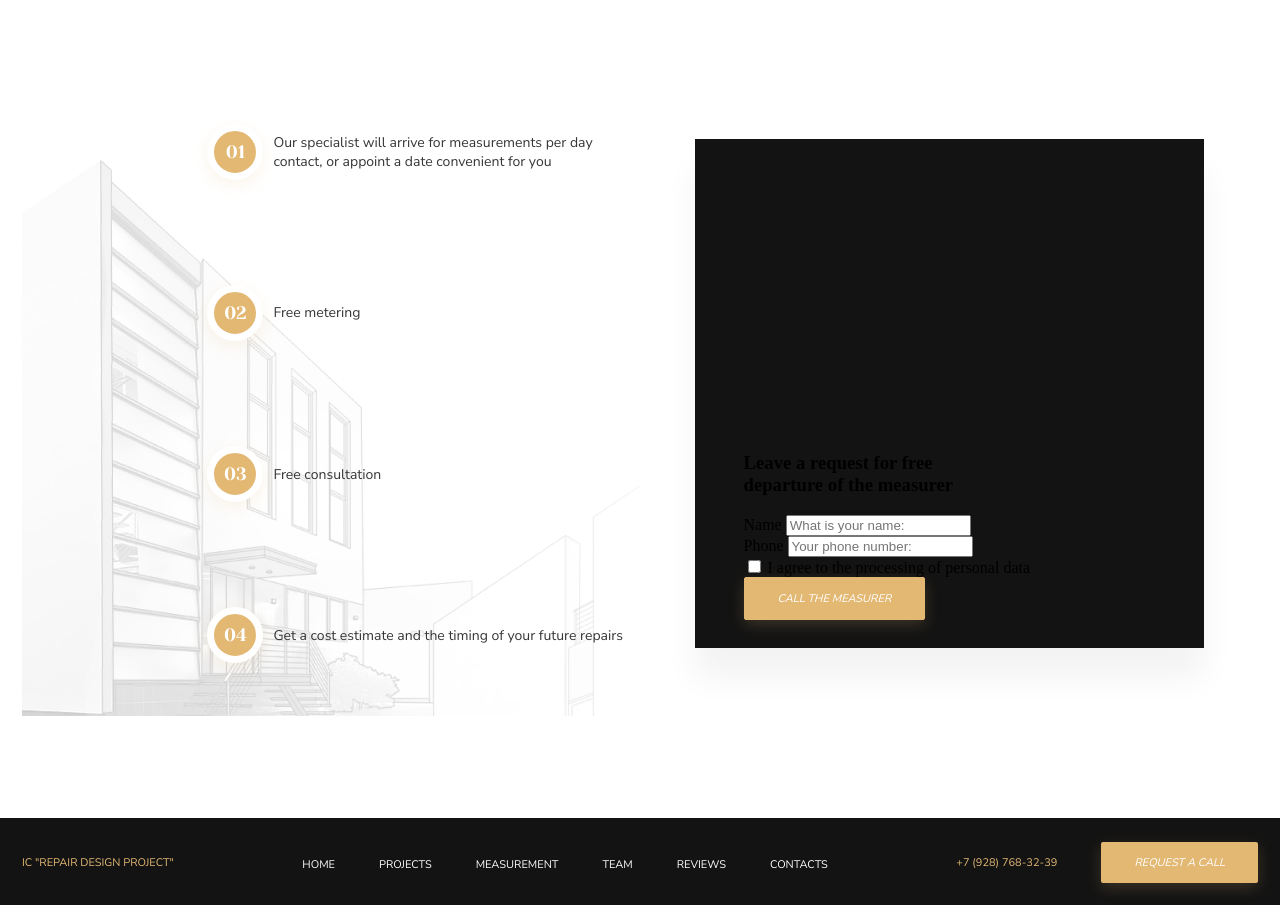
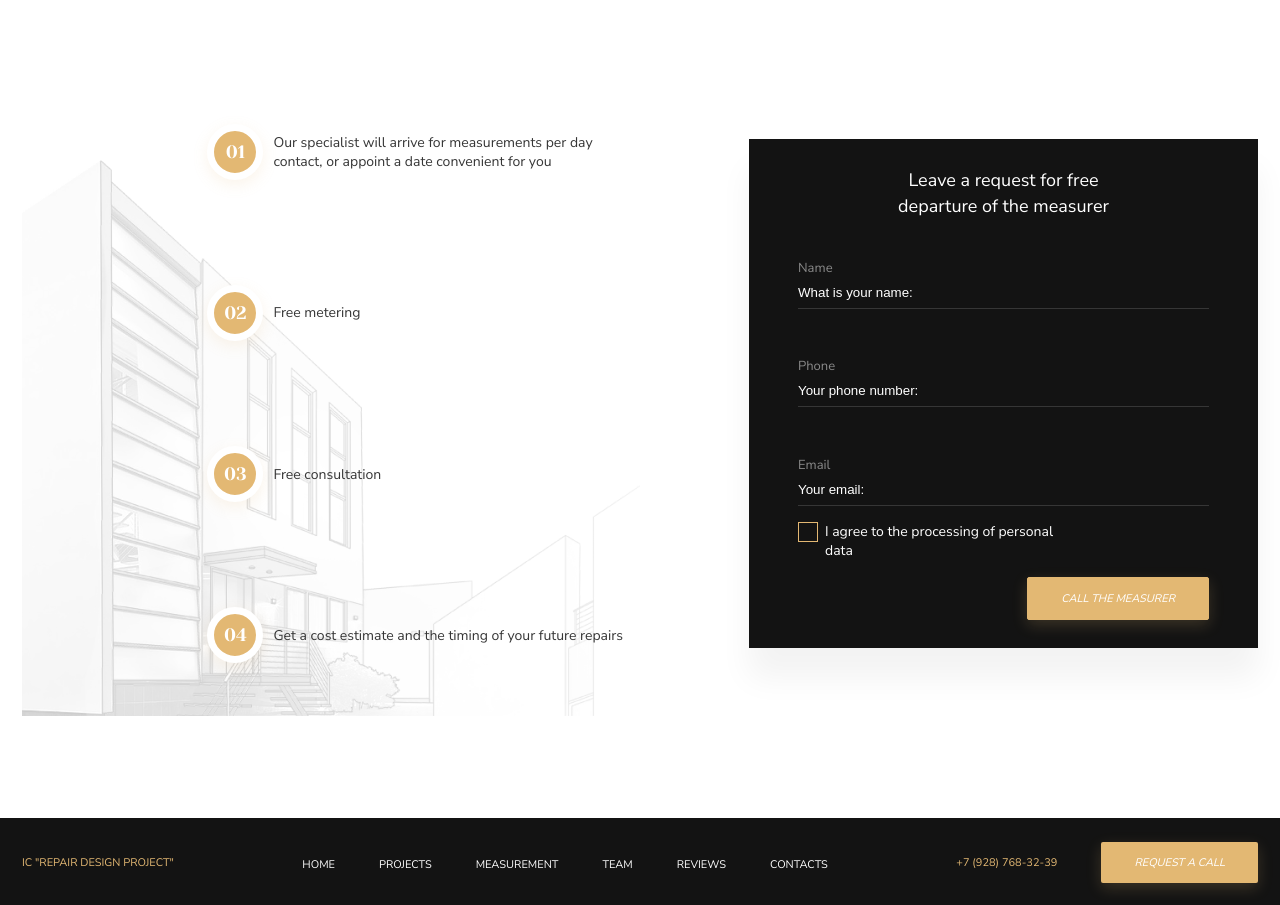
Before and after one commit to AKD8347/desing_website_page, a plain HTML site: page index.html in a window 1280 px wide. Shown: the part 3340-4245 px from the top of the page. Drawn offline with Linux system fonts and the light colour scheme.

Commit message:
start request section

```diff
--- a/index.html
+++ b/index.html
@@ -238,24 +238,29 @@
         </div>
         <div class="request__blank">
             <form class="request__form">
-                <h3>Leave a request for free <br>
+                <h3 class="request__form-title">Leave a request for free <br>
                     departure of the measurer</h3>
                 <div class="request__element">
-                    <label class="request__label" for="name">Name</label>
+                    <label class="request__label" for="req_name">Name</label>
                     <input id="req_name" class="request__text" type="text" placeholder="What is your name:">
                 </div>
                 <div class="request__element">
-                    <label class="request__label" for="name">Phone</label>
+                    <label class="request__label" for="req_phone">Phone</label>
                     <input id="req_phone" class="request__text" type="text" placeholder="Your phone number:">
                 </div>
                 <div class="request__element">
+                    <label class="request__label" for="req_mail">Email</label>
+                    <input id="req_mail" class="request__text" type="text" placeholder="Your email:">
+                </div>
+                <div class="request__element">
                     <input id="req_personal" class="request__checkbox" type="checkbox">
-                    <label class="request__label--checkbox" for="personal">I agree to the processing of personal
+                    <label class="request__label--checkbox" for="req_personal">I agree to the processing of personal
+                        <br>
                         data</label>
                 </div>
-                <div class="request__element">
+
                     <button type="button" class="button request__form--btn">Call the measurer</button>
-                </div>
+
             </form>
         </div>
     </div>
--- a/scss/_control.scss
+++ b/scss/_control.scss
@@ -292,7 +292,16 @@
       color: #FFFFFF;
       background-color: transparent;
       border-bottom: 1px solid #fff;
+
+      &::-webkit-input-placeholder {
+        color: white;
+      }
     }
+
+    &:focus {
+      outline: none;
+    }
+
   }
 
   &__checkbox:checked, &__checkbox:not(:checked) {
--- a/scss/_request.scss
+++ b/scss/_request.scss
@@ -8,6 +8,10 @@
   padding-top: 230px;
   padding-bottom: 102px;
   box-sizing: border-box;
+
+  @media screen and (max-width: 660px) {
+    display: none;
+  }
 
   &__list {
     display: flex;
@@ -21,6 +25,10 @@
     background-repeat: no-repeat;
     -webkit-background-size: cover;
     background-size: cover;
+
+    @media screen and (max-width: 1024px) {
+     display: none;
+    }
 
     ol {
       display: flex;
@@ -79,23 +87,142 @@
     display: flex;
     flex-wrap: wrap;
     flex-direction: row;
-    justify-content: center;
+    justify-content: flex-end;
     align-items: center;
     width: 50%;
     float: left;
     position: relative;
+
+    @media screen and (max-width: 1024px) {
+      width: 100%;
+    }
   }
 
   &__form {
     display: flex;
     flex-wrap: wrap;
     flex-direction: column;
-    justify-content: flex-end;
+    justify-content: space-between;
+    align-items: flex-end;
     width: 509px;
     height: 509px;
     padding: 28px 49px;
     box-sizing: border-box;
     background: #131313;
     box-shadow: 0 30px 30px rgba(0, 0, 0, 0.05);
+
+    @media screen and (max-width: 1024px) {
+      width: 100%;
+    }
+
+    &-title {
+      width: 100%;
+      margin-top: 0;
+      margin-bottom: 39px;
+      font-family: $Nunito;
+      font-weight: 400;
+      font-size: 18px;
+      line-height: 26px;
+      text-align: center;
+      color: #FFFFFF;
+    }
+  }
+
+  &__element {
+    display: flex;
+    flex-wrap: wrap;
+    flex-direction: column;
+    justify-content: flex-start;
+    width: 100%;
+    margin-top: 0;
+    margin-bottom: 48px;
+
+    &:nth-of-type(3), &:nth-of-type(4) {
+      margin-bottom: 16px;
+    }
+  }
+
+  &__label {
+    display: block;
+    position: relative;
+    width: 100%;
+    font-family: $Nunito;
+    font-weight: 400;
+    font-size: 13px;
+    color: rgba(255, 255, 255, 0.5);
+
+    &--checkbox {
+      display: block;
+      position: relative;
+      width: 100%;
+      font-family: $Nunito;
+      font-style: normal;
+      font-weight: 400;
+      font-size: 14px;
+      color: #FFFFFF;
+      padding-left: 27px;
+      box-sizing: border-box;
+
+      &:before {
+        content: "";
+        position: absolute;
+        left: 0;
+        top: 0;
+        width: 18px;
+        height: 18px;
+        border: 1px solid #E3B873;
+        background-color: transparent;
+        transition: all 0.4s;
+      }
+
+      &:after {
+        content: "";
+        position: absolute;
+        left: 0;
+        top: 0;
+        width: 18px;
+        height: 18px;
+        border: 1px solid #E3B873;
+        background-color: #E3B873;
+        background-image: url('../images/icons/checked_icon.svg');
+        background-repeat: no-repeat;
+        -webkit-background-size: 13px 9px;
+        background-size: 13px 9px;
+        background-position: center center;
+        opacity: 0;
+        transition: all 0.4s;
+      }
+    }
+  }
+
+  &__text {
+    padding: 8px 0;
+    border: none;
+    color: #FFFFFF;
+    background-color: transparent;
+    border-bottom: 1px solid rgba(255, 255, 255, 0.15);
+    outline: none;
+
+    &:focus {
+      outline: none;
+    }
+
+    &::-webkit-input-placeholder {
+      color: white;
+    }
+  }
+
+
+  &__checkbox:checked,
+  &__checkbox:not(:checked) {
+    display: none;
+  }
+
+  &__checkbox:checked + .request__label--checkbox:before {
+    background-color: #E3B873;
+  }
+
+  &__checkbox:checked + .request__label--checkbox:after {
+    opacity: 1;
   }
 }
--- a/scss/_types.scss
+++ b/scss/_types.scss
@@ -30,6 +30,11 @@
     justify-content: space-between;
     width: 100%;
     margin-bottom: 70px;
+
+    @media screen and(max-width: 1024px) {
+      grid-template-columns: repeat(auto-fit, 50%);
+      justify-content: center;
+    }
 
     @media screen and(max-width: 660px) {
       grid-template-columns: repeat(auto-fit, 100%);
```
Also changed, not shown: scss/styles.css, 1 other file.
